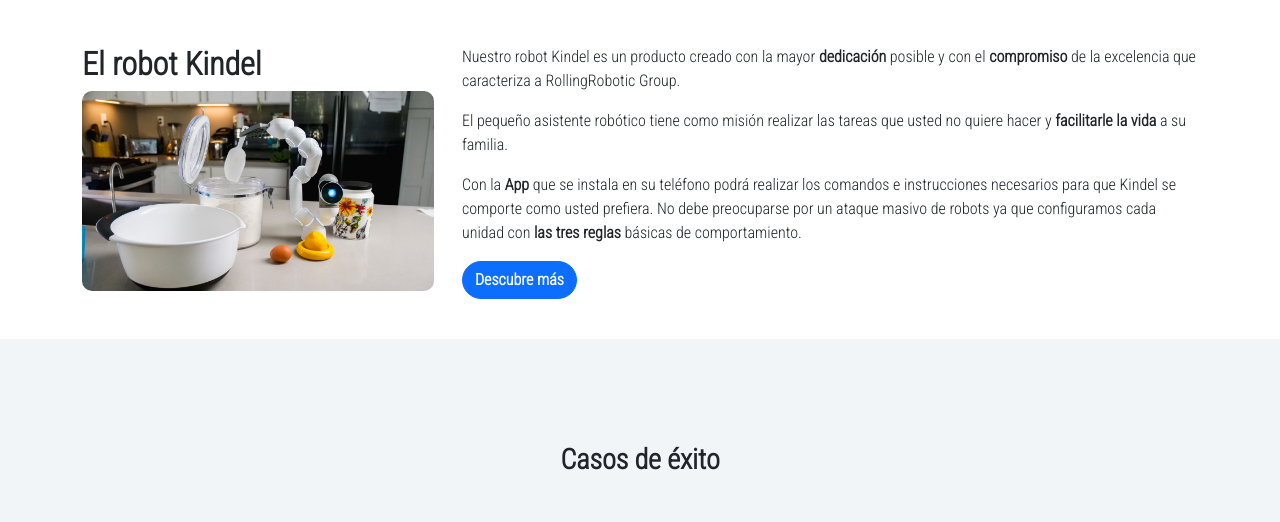
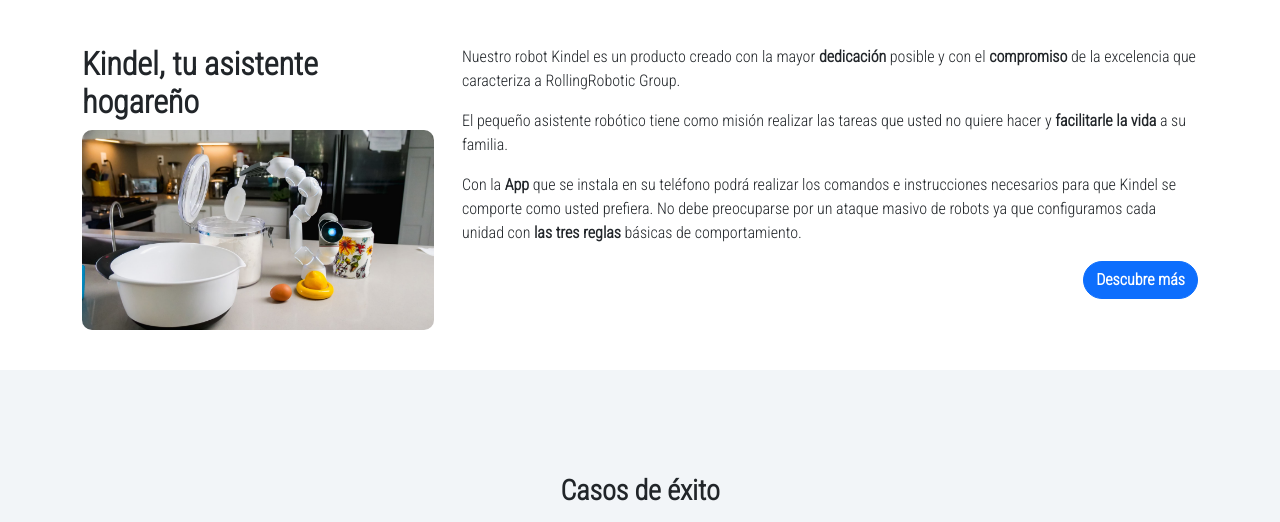
Before and after one commit to pmarino2013/kindel, a plain HTML site: page index.html in a window 1280 px wide. Shown: the part 1816-2338 px from the top of the page. Drawn offline with nearby package versions, Linux system fonts and the light colour scheme.

Commit message:
Cambiando texto de la seccion informativa

```diff
--- a/index.html
+++ b/index.html
@@ -293,7 +293,7 @@
         <div class="container text-center text-lg-start">
           <div class="row mt-5">
             <div class="col-12 col-lg-4 pe-lg-3">
-              <h2 class="texto-descripcion">El robot Kindel</h2>
+              <h2 class="texto-descripcion">Kindel, tu asistente hogareño</h2>
               <!-- div oculto en tamaño pequeño  -->
               <div class="img-robotito d-none d-lg-block">
                 <img src="./img/children.jpg" alt="robotito" />
@@ -320,7 +320,7 @@
                 básicas de comportamiento.
               </p>
               <div
-                class="d-flex justify-content-center justify-content-lg-start"
+                class="d-flex justify-content-center justify-content-lg-end"
               >
                 <button class="btn btn-primary btn-card">Descubre más</button>
               </div>
```
